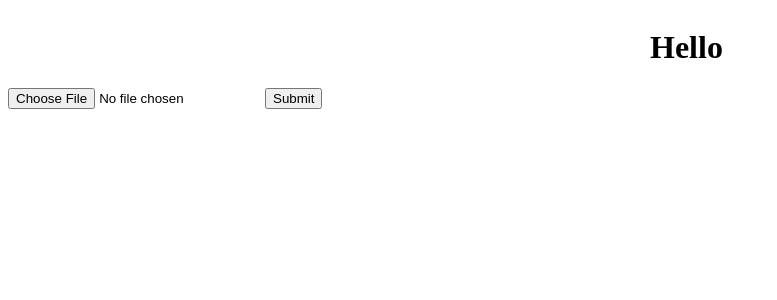
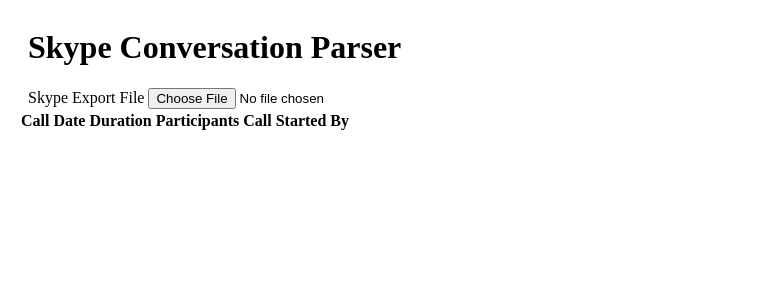
Before and after one commit to SamuelDW/immigrationevidencehelper, a Jekyll site: the page built from index.html, in a window 1280 px wide. Shown: the top 300 px of the page, without its empty margins (0-777 px from the left). Built offline with Jekyll 4.4.1, drawn with Linux system fonts in a browser that asks for light colours.

Commit message:
table is now viewable

```diff
--- a/_includes/header.html
+++ b/_includes/header.html
@@ -1,11 +1,7 @@
 <header>
     <div class="grid-container">
-        <div class="grid-50 prefix-50">
-            <h1>Hello</h1>
+        <div class="grid-50">
+            <h1>Skype Conversation Parser</h1>
         </div>
     </div>
 </header>
-<form action="">
-    <input type="file" id="tar-upload-input" name="filename" accept="application/json">
-    <input type="submit" value="Submit">
-  </form>
--- /dev/null
+++ b/_layouts/skype_view.html
@@ -0,0 +1,27 @@
+---
+layout: default
+---
+<div class="grid-container" id="skype-upload-form">
+    <div class="grid-100">
+        <form action="">
+            <label for="filename">Skype Export File</label>
+            <input type="file" id="tar-upload-input" name="filename" accept="application/json">
+        </form>
+    </div>
+</div>
+
+<div class="grid-container hidden" id="skype-display-table">
+    <table id="skype-table">
+        <thead id="skype-table-head">
+            <tr>
+                <th>Call Date</th>
+                <th>Duration</th>
+                <th>Participants</th>
+                <th>Call Started By</th>
+            </tr>
+        </thead>
+        <tbody>
+
+        </tbody>
+    </table>
+</div>
--- a/assets/js/display_results.js
+++ b/assets/js/display_results.js
@@ -1,10 +1,12 @@
-function displayResultsAsTable(callArray) {
+function displayResultsAsTable(callArray, table) {
+    let tableBody = document.getElementById(table).getElementsByTagName('tbody')[0]
+    callArray.forEach(call => {
+        let row = '<tr><td>' + call.date + '</td>'
+            + '<td>' + call.duration + '</td>'
+            + '<td>' + call.participentOne + ', ' + call.participentTwo + '</td>'
+            + '<td>' + call.whoStartedCall + '</td></tr>'
 
-    callArray.forEach(call => {
-
+        let newRow = tableBody.insertRow(tableBody.rows.length)
+        newRow.innerHTML = row
     })
 }
-
-function addHeaders() {
-
-}
--- a/assets/js/upload.js
+++ b/assets/js/upload.js
@@ -38,7 +38,7 @@ window.addEventListener('load', function () {
                 return true
             })
 
-            displayResultsAsTable(distinctCalls)
+            displayResultsAsTable(distinctCalls, 'skype-table')
         }
         reader.readAsText(e.target.files[0]);
     })
--- a/index.html
+++ b/index.html
@@ -1,4 +1,4 @@
 ---
 title: Skype Conversation Parser
-layout: default
+layout: skype_view
 ---
```
Also changed, not shown: _layouts/default.html (line endings or trailing spaces).
